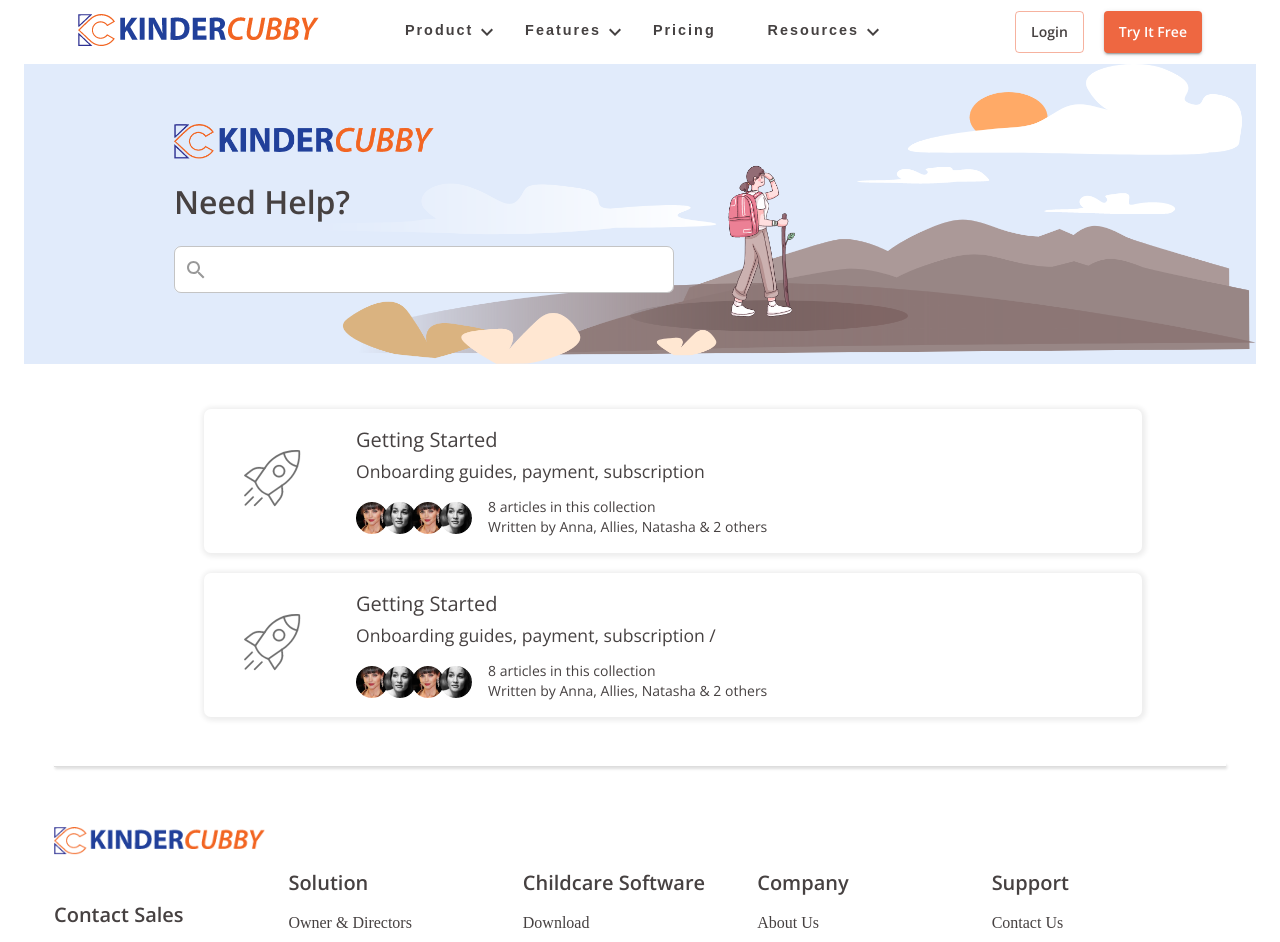
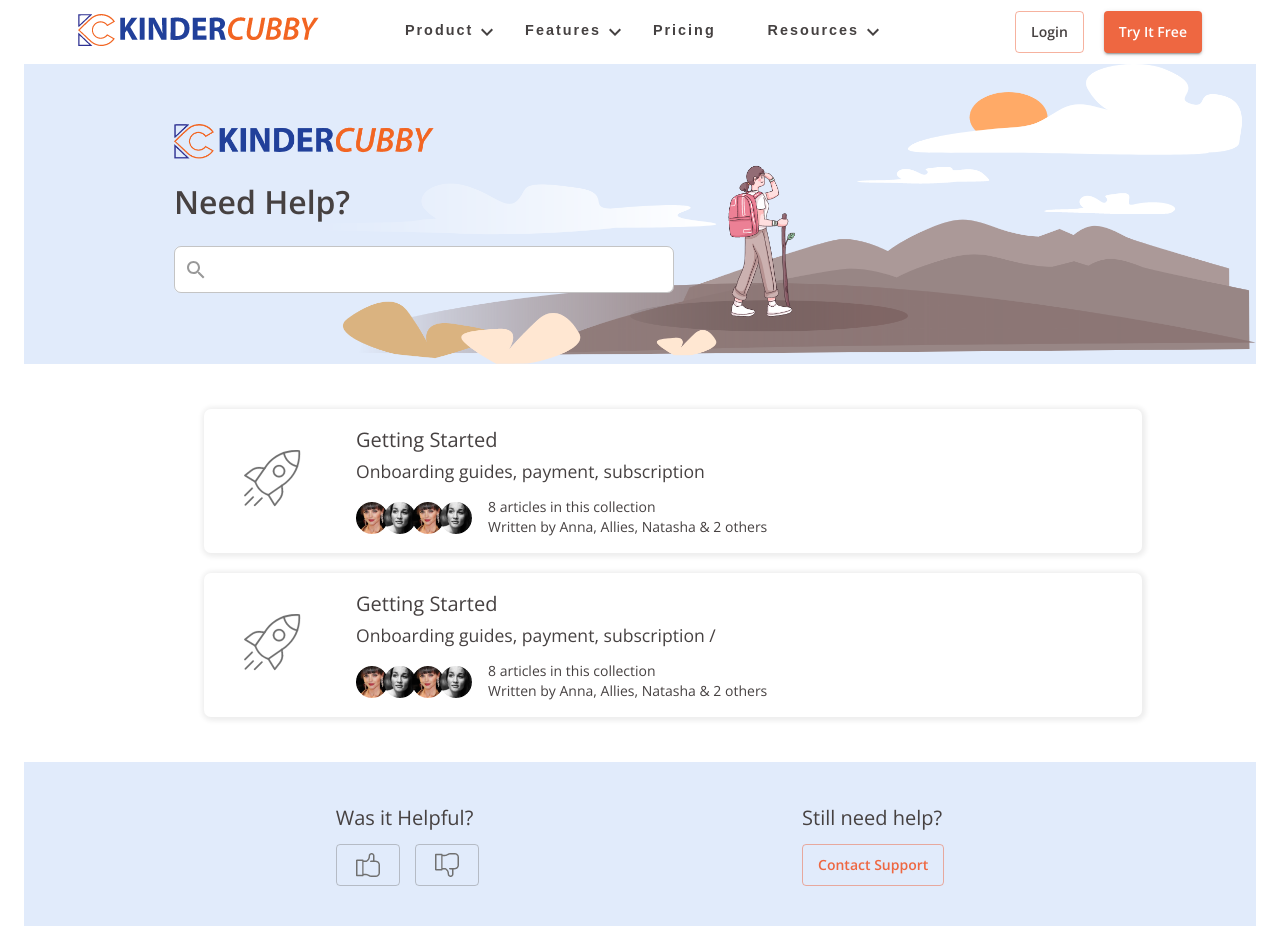
Before and after one commit to mozammel-newroz/kinder-cubby, a React (Create React App) app: page /documentation in a window 1280 px wide. Shown: the top 942 px of the page. Built offline with nearby package versions, Linux system fonts and the light colour scheme; a web font is replaced by a local one.

Commit message:
slider update

```diff
--- a/src/App.js
+++ b/src/App.js
@@ -41,7 +41,7 @@
       main: "#EE6741",
     },
     secondary: {
-      main: "#ff6b6b",
+      main: "#8A8C90",
     },
   },
 });
--- a/src/components/SliderImage.jsx
+++ b/src/components/SliderImage.jsx
@@ -22,14 +22,23 @@
   root: {
     display: "flex",
     padding: 20,
+    [theme.breakpoints.down("sm")]: {
+      flexDirection: "column-reverse",
+    },
   },
   text: {
     flex: 3,
     padding: "50px 50px 20px 50px",
+    [theme.breakpoints.down("sm")]: {
+      paddingLeft: "10px",
+    },
   },
   image: {
     flex: 1,
     padding: "50px 50px 20px 50px",
+    [theme.breakpoints.down("sm")]: {
+      paddingLeft: "10px",
+    },
   },
   left: {
     textAlign: "left",
@@ -65,7 +74,7 @@
     <div>
       <Container maxWidth="lg">
         <Grid container className={`${classes.wrapper}`}>
-          <Grid item lg={12}>
+          {/* <Grid item lg={12}> */}
           <Carousel
             autoplay={true}
             cellAlign="center"
@@ -143,7 +152,7 @@
               </div>
             </div>
           </Carousel>
-          </Grid>
+          {/* </Grid> */}
         </Grid>
       </Container>
     </div>
--- a/src/pages/resources/Documentation.jsx
+++ b/src/pages/resources/Documentation.jsx
@@ -7,6 +7,7 @@
   Container,
   Grid,
   TextField,
+  Button,
 } from "@material-ui/core";
 import SearchIcon from "@material-ui/icons/Search";
 
@@ -15,6 +16,8 @@
 import Rocket from "../../assets/images/Rocket.png";
 import Model1 from "../../assets/images/Model1.png";
 import Model2 from "../../assets/images/Model2.png";
+import LikeIcon from "../../assets/images/LikeIcon.png";
+import DislikeIcon from "../../assets/images/DislikeIcon.png";
 
 const useStyle = makeStyles((theme) => ({
   wrapper: {
@@ -29,6 +32,22 @@
     padding: "60px 150px",
     [theme.breakpoints.down("xs")]: {
       padding: 20,
+    },
+  },
+  wrapper_bottom: {
+    backgroundColor: "#E1EBFB",
+    justifyContent: "center",
+  },
+  bottom_inner: {
+    display: "flex",
+    justifyContent: "space-around",
+    padding: "40px 150px",
+    [theme.breakpoints.down("xs")]: {
+      padding: 10,
+
+      flexDirection: "column",
+      alignItems: "center",
+      justifyContent: "center",
     },
   },
   title: {
@@ -57,20 +76,23 @@
   },
   topics: {
     margin: "45px 180px",
-    width: '100%',
+    width: "100%",
     [theme.breakpoints.down("xs")]: {
-      width: 'auto',
+      width: "auto",
       margin: 20,
     },
   },
   box: {
     display: "flex",
     alignItems: "center",
-    justifyContent: 'flex-start',
+    justifyContent: "flex-start",
     boxShadow: "1px 1px 5px 3px #eee",
     marginBottom: 20,
     borderRadius: 7,
     width: "100%",
+    [theme.breakpoints.down("xs")]: {
+      flexDirection: "column",
+    },
   },
   left: {
     padding: 40,
@@ -86,6 +108,11 @@
   bottom_wrapper: {
     display: "flex",
   },
+  mobile_margin: {
+    [theme.breakpoints.down("xs")]: {
+      marginBottom: 20,
+    },
+  },
   bottom: {
     marginTop: 10,
   },
@@ -100,6 +127,12 @@
       float: "left",
       marginRight: -4,
     },
+  },
+  button_wrapper: {
+    marginTop: 10,
+  },
+  icon_button: {
+    marginRight: 15,
   },
 }));
 
@@ -210,6 +243,54 @@
           </Grid>
         </Grid>
       </Container>
+      <Container maxWidth="lg">
+        <Grid container className={`${classes.wrapper_bottom}`}>
+          <Grid item lg={12}>
+            <div className={classes.bottom_inner}>
+              <div className={classes.mobile_margin}>
+                <Typography variant="h6" className={classes.h6}>
+                  Was it Helpful?
+                </Typography>
+                <div className={classes.button_wrapper}>
+                  <Button
+                    variant="outlined"
+                    color="secondary"
+                    className={`${classes.icon_button} button`}
+                  >
+                    <img src={LikeIcon} alt="" />
+                  </Button>
+                  <Button
+                    variant="outlined"
+                    color="secondary"
+                    className="button"
+                  >
+                    <img src={DislikeIcon} alt="" />
+                  </Button>
+                </div>
+              </div>
+              <div className="">
+                <Typography variant="h6" className={classes.h6}>
+                  Still need help?
+                </Typography>
+                <div className={classes.button_wrapper}>
+                  <Button variant="outlined" color="primary" className="button">
+                    Contact Support
+                  </Button>
+                </div>
+              </div>
+            </div>
+          </Grid>
+        </Grid>
+      </Container>
+      <Container maxWidth="lg">
+        <Grid container className={`${classes.wrapper_footer}`}>
+          <Grid item lg={12}>
+            <div className={classes.bottom_inner}>
+
+            </div>
+          </Grid>
+        </Grid>
+      </Container>
     </div>
   );
 };
```
Lines whose indentation alone changed are shown as unchanged.
